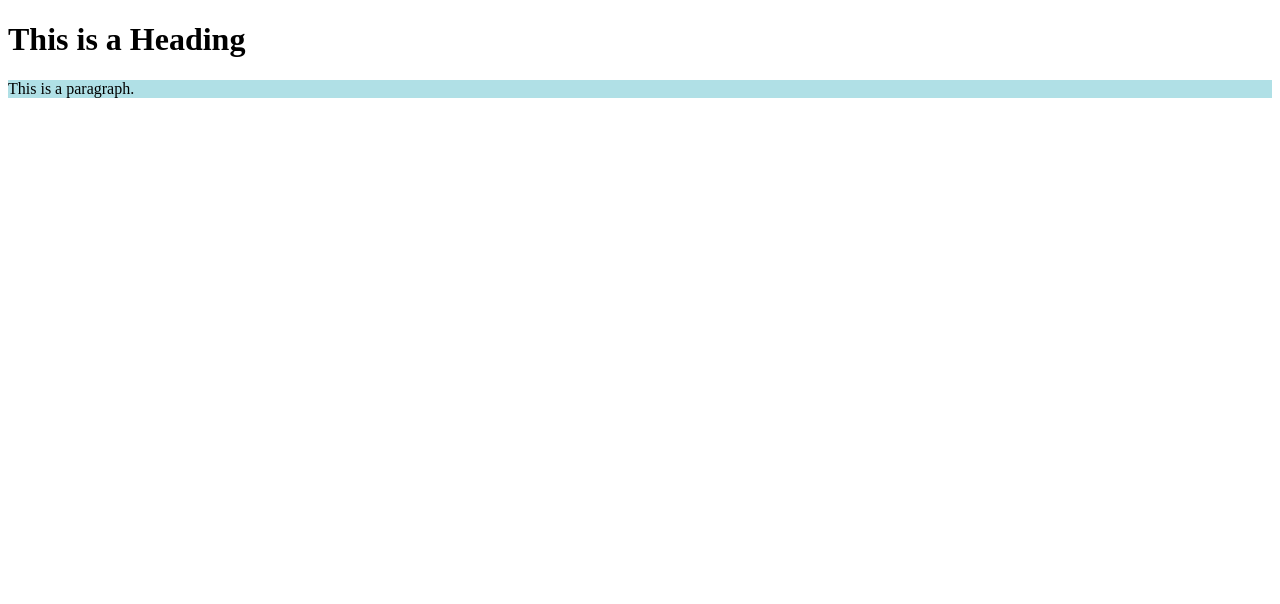
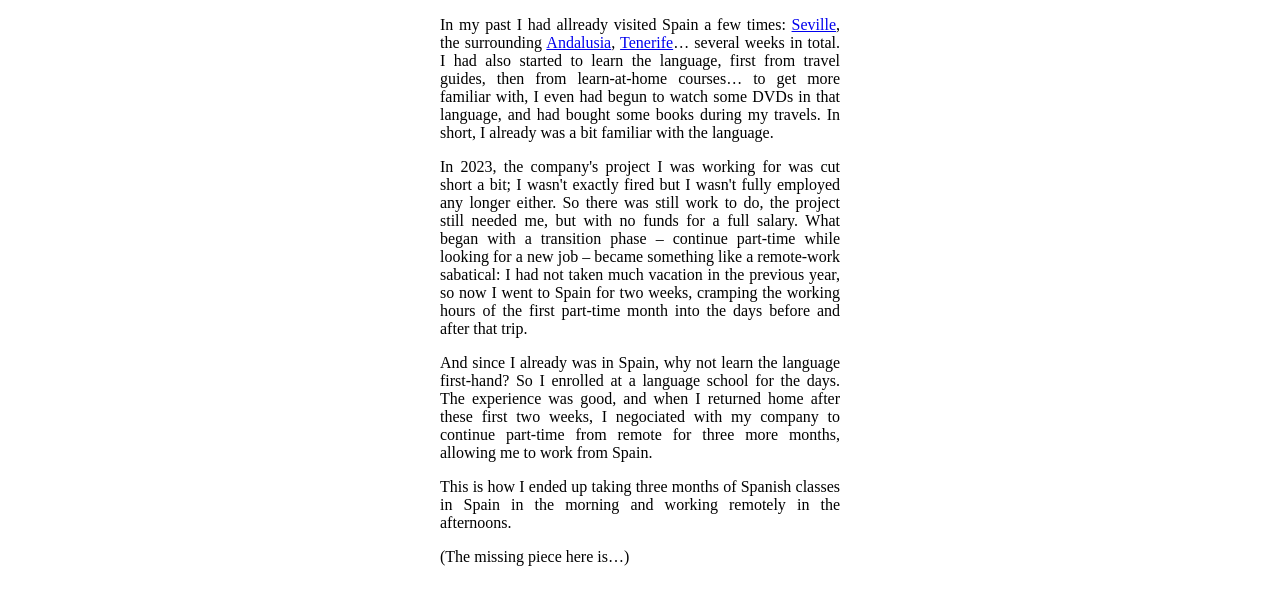
Before and after one commit to defaultbranch/days, a website: page index.html in a window 1280 px wide. Drawn offline with nearby package versions, Linux system fonts and the light colour scheme; files that its build step writes are made by us from their sources.

Commit message:
...writing the text

```diff
--- a/index.html
+++ b/index.html
@@ -1,13 +1,46 @@
 <!DOCTYPE html>
 <html>
+
 <head>
-<title>Page Title</title>
-<link rel="stylesheet" href="styles.css">
+  <title>Learning Spanish in Spain</title>
+  <link rel="stylesheet" href="styles.css">
 </head>
+
 <body>
 
-<h1>This is a Heading</h1>
-<p>This is a paragraph.</p>
+  <p>
+    In my past I had allready visited Spain a few times: <a href="https://en.wikipedia.org/wiki/Seville"
+      target=”_blank”>Seville</a>, the surrounding <a href="https://en.wikipedia.org/wiki/Andalusia"
+      target="_blank">Andalusia</a>, <a href="https://en.wikipedia.org/wiki/Tenerife" target="_blank">Tenerife</a>…
+    several weeks in total. I had also started to learn the language, first from travel guides, then from learn-at-home
+    courses… to get more familiar with, I even had begun to watch some DVDs in that language, and had bought some books
+    during my travels. In short, I already was a bit familiar with the language.
+  </p>
+
+  <p>
+    In 2023, the company's project I was working for was cut short a bit; I wasn't exactly fired but I wasn't fully
+    employed any longer either. So there was still work to do, the project still needed me, but with no funds for a full
+    salary. What began with a transition phase – continue part-time while looking for a new job – became something
+    like a remote-work sabatical: I had not taken much vacation in the previous year, so now I went to Spain for two
+    weeks, cramping the working hours of the first part-time month into the days before and after that trip.
+  </p>
+
+  <p>
+    And since I already was in Spain, why not learn the language first-hand? So I enrolled at a language school for the
+    days. The experience was good, and when I returned home after these first two weeks, I negociated with my company to
+    continue part-time from remote for three more months, allowing me to work from Spain.
+  </p>
+
+  <p>
+    This is how I ended up taking three months of Spanish classes in Spain in the morning and working remotely in the
+    afternoons.
+  </p>
+
+  <p>
+    (The missing piece here is…)
+  </p>
+
 
 </body>
+
 </html>
--- a/styles.scss
+++ b/styles.scss
@@ -1,3 +1,5 @@
-p {
-  background-color:powderblue;
+body {
+  margin: auto;
+  width: 50ch;
+  text-align: justify;
 }
```
Also changed, not shown: TODO.md (added, +2 -0 lines).
